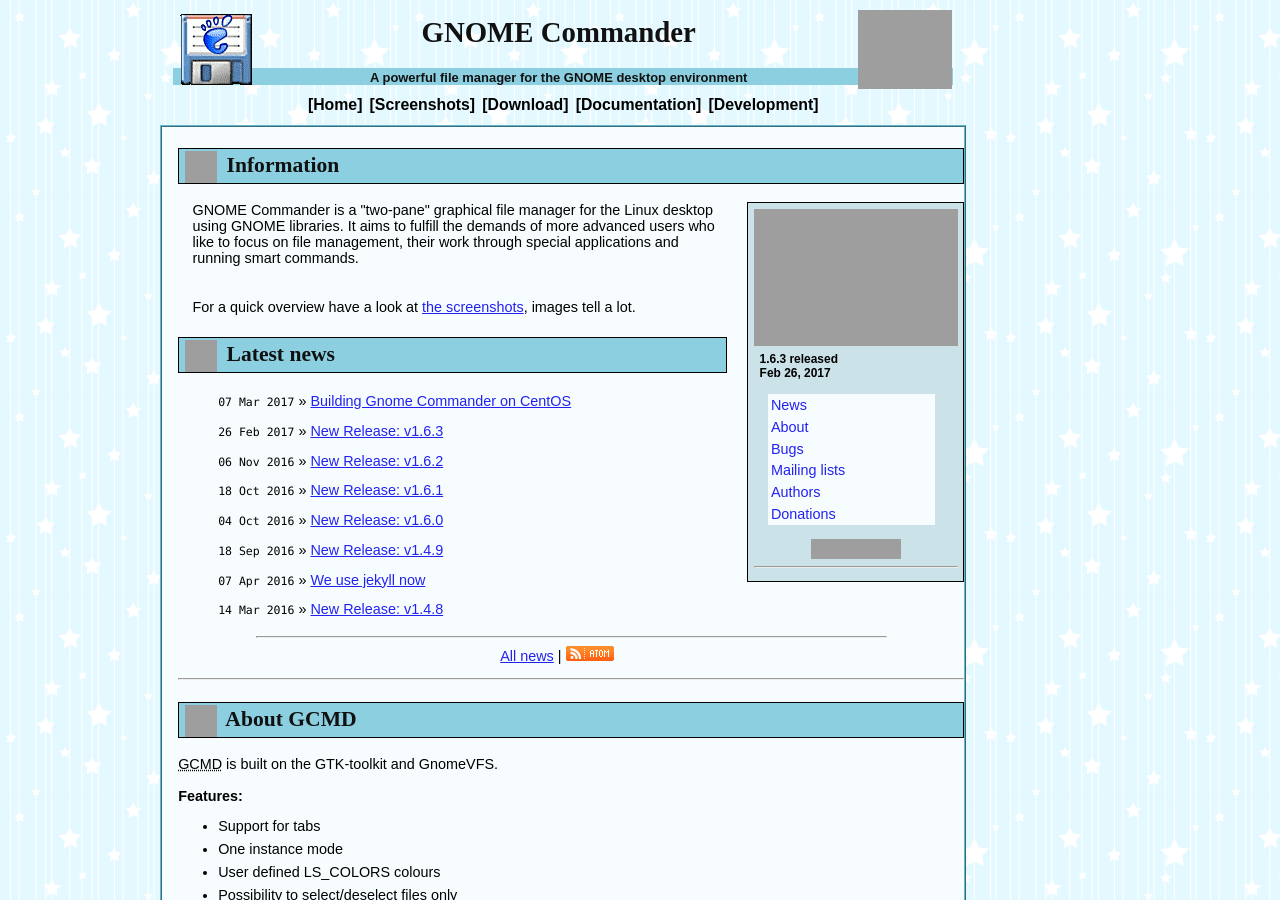
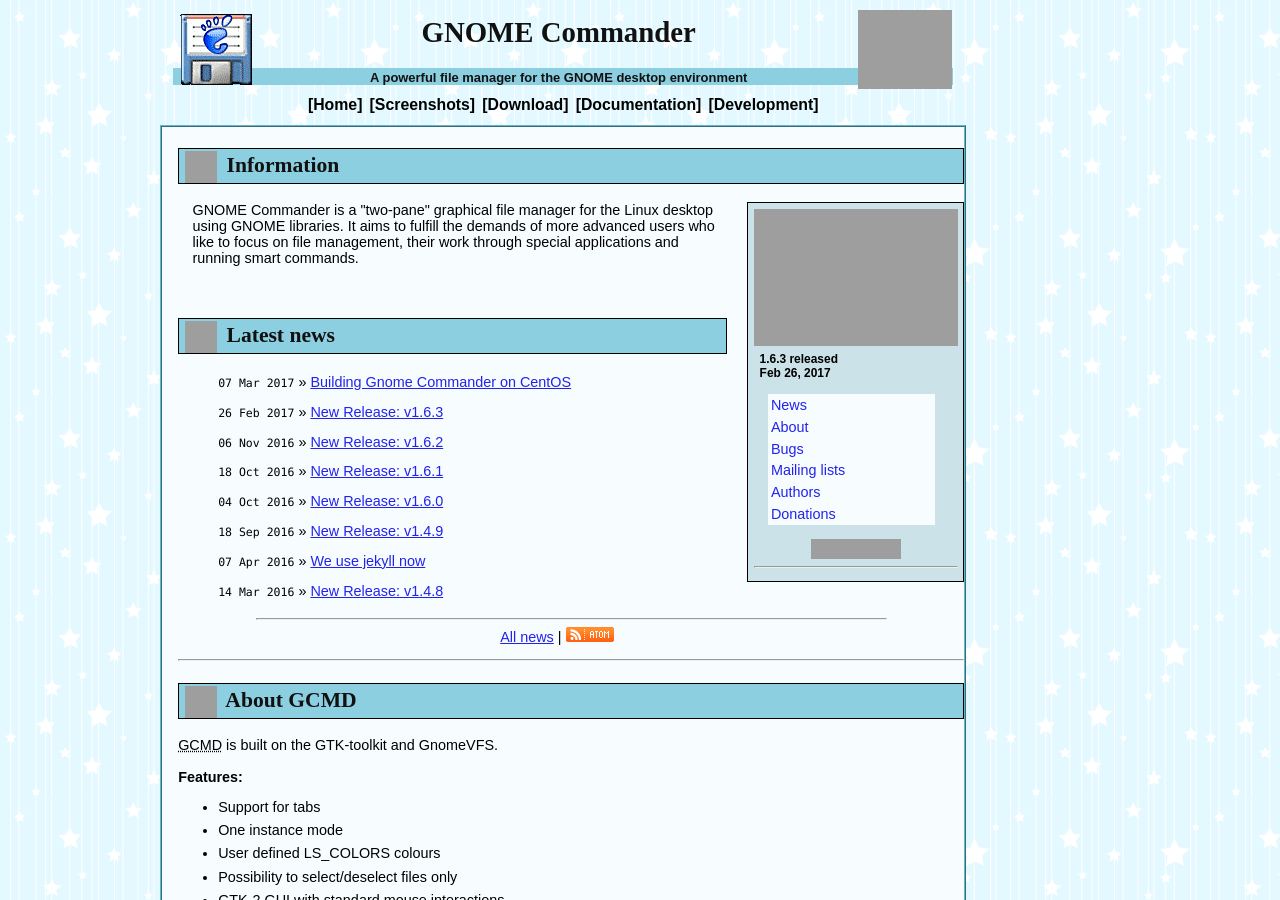
Before and after one commit to gcmd/gcmd.github.io, a Jekyll site: the page built from index.html, in a window 1280 px wide and 900 px high. Built offline with Jekyll 4.4.1, drawn with Linux system fonts in a browser that asks for light colours; a script that is not in the unit is left out; comment, search, counter and statistics services are not loaded; grey boxes are pictures that could not be loaded.

Commit message:
Remove useless sentense about screenshots on index.html

```diff
--- a/index.html
+++ b/index.html
@@ -24,7 +24,6 @@
 <br>
 <div class="c2"><script type='text/javascript' src='https://www.openhub.net/p/gnome-commander/widgets/project_basic_stats?format=js'>
 </script></div>
-<p>For a quick overview have a look at <a href="shots.html">the screenshots</a>, images tell a lot.</p>
 <h2 class="nh"><img class="info" src="img/icons/apps/internet-news-reader.png" height="32" width="32" alt="News"> <a name="news" id="news">Latest news</a></h2>
 
 <ul class="posts">
```
